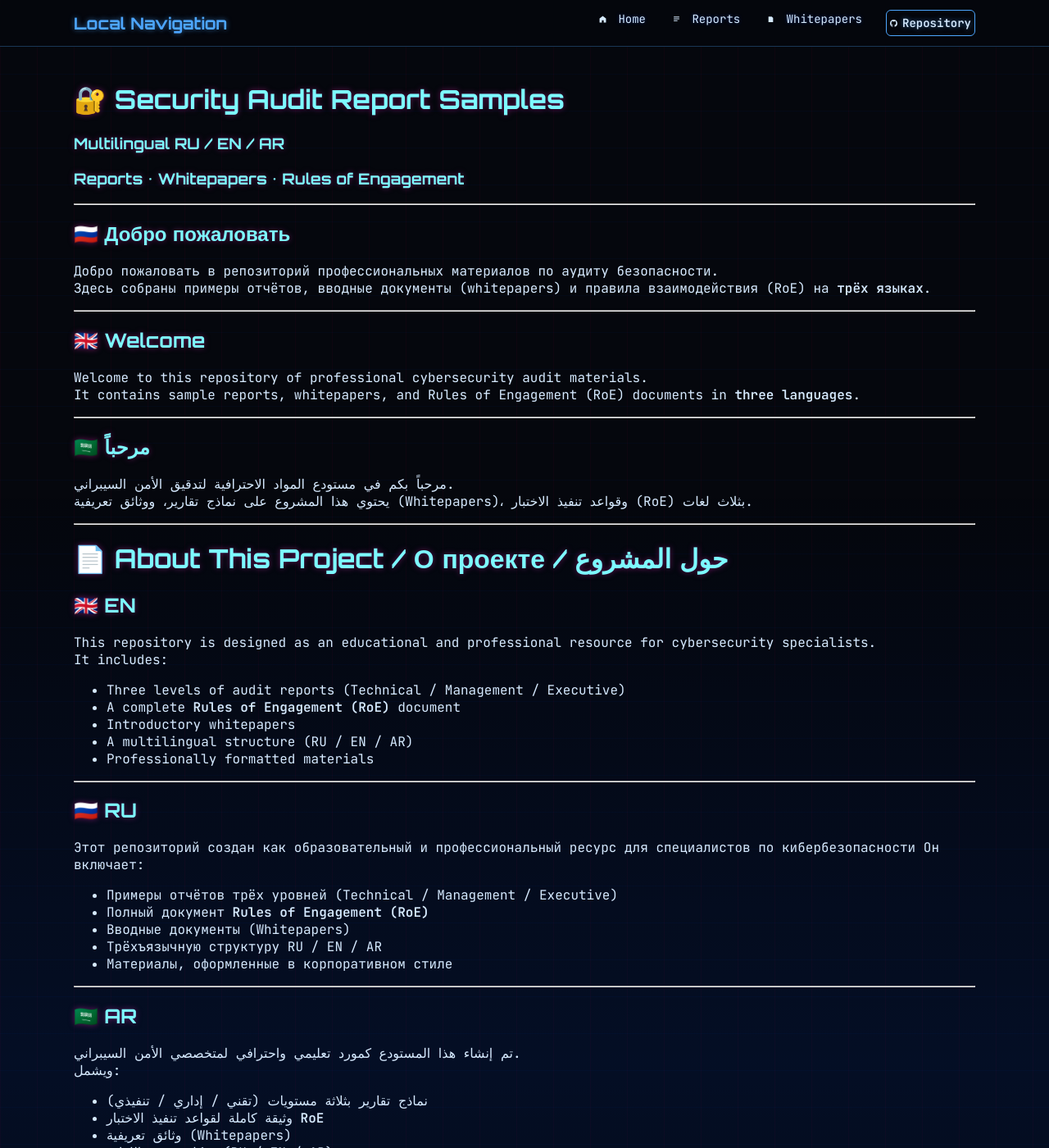
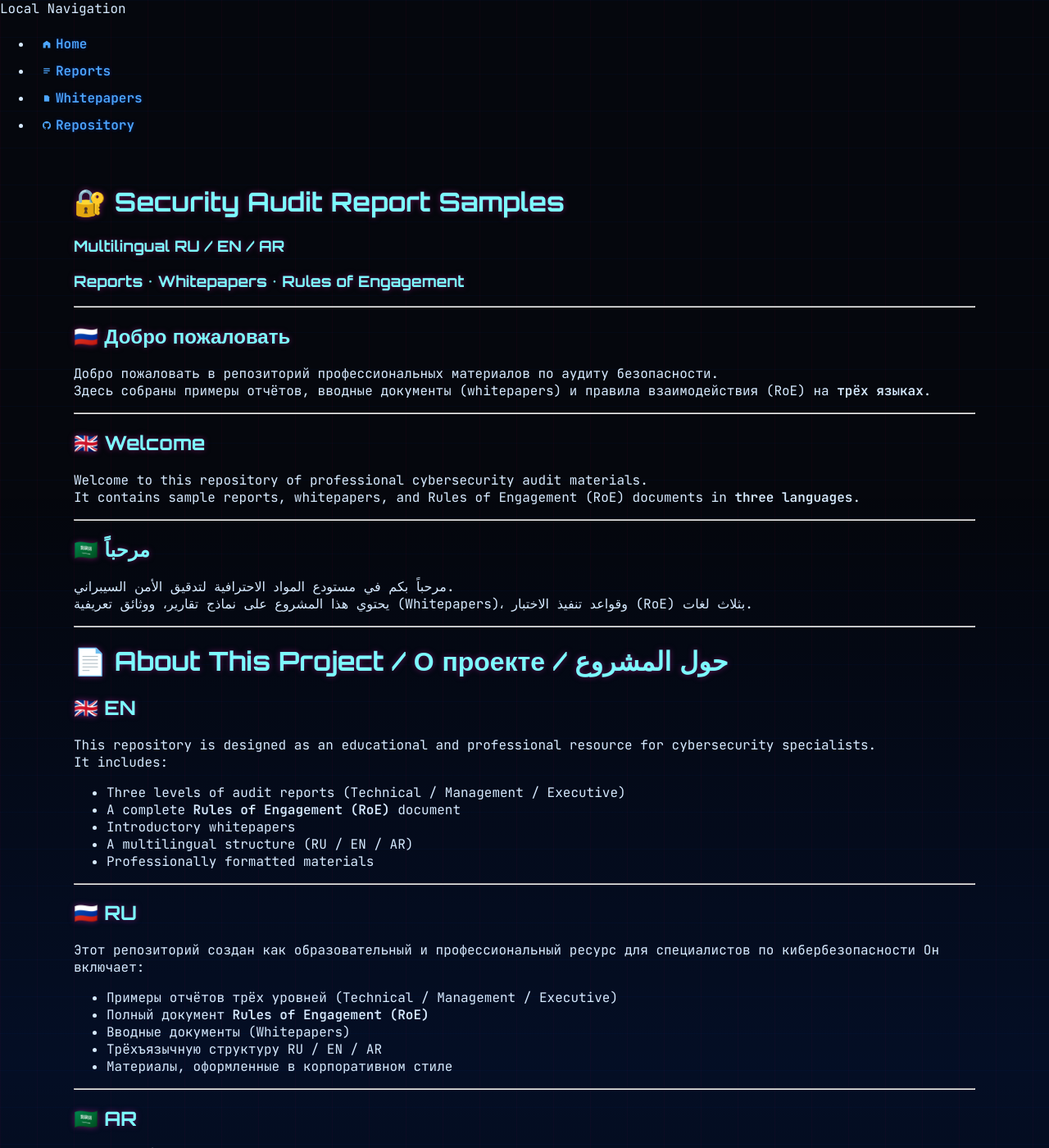
Before and after one commit to SergMorelli/SergMorelli-security-audit-report-samples, a Jekyll site: the page built from index.md, in a window 1280 px wide and 1400 px high. Shown: the whole window at 82% size. Built offline with Jekyll 4.4.1, drawn with Linux system fonts in a browser that asks for light colours; our own code applies the rules of GitHub Pages for plain Markdown files.

Commit message:
Update style.css

```diff
--- a/assets/css/style.css
+++ b/assets/css/style.css
@@ -139,111 +139,32 @@ footer a {
 
 /* === NAVIGATION BAR (DataDef Cyberpunk) === */
 
-.navbar {
-    position: fixed;
-    top: 0;
-    width: 100%;
-    background: rgba(5, 7, 13, 0.9);
-    border-bottom: 1px solid rgba(77, 166, 255, 0.3);
-    backdrop-filter: blur(6px);
-    z-index: 999;
-}
-
-.nav-container {
-    max-width: 1100px;
-    margin: 0 auto;
-    padding: 12px 20px;
-    display: flex;
-    justify-content: space-between;
+.nav-links a {
+    display: inline-flex;
     align-items: center;
-}
-
-.nav-logo {
-    font-family: "Orbitron", sans-serif;
-    font-size: 20px;
-    font-weight: 700;
+    gap: 6px;
+    padding: 6px 12px;
+    text-decoration: none;
     color: #4da6ff;
-    text-shadow: 0 0 6px rgba(77, 166, 255, 0.6);
-}
-
-.nav-links {
-    list-style: none;
-    display: flex;
-    gap: 25px;
-    margin: 0;
-    padding: 0;
-}
-
-.nav-links a {
-    color: #d6eaff;
-    text-decoration: none;
-    font-size: 14px;
-    transition: 0.2s;
-    padding: 6px 4px;
+    font-weight: 600;
+    transition: 0.25s ease;
 }
 
 .nav-links a:hover {
-    color: #ff4da6;
-    text-shadow: 0 0 6px rgba(255, 77, 166, 0.6);
-    border-bottom: 1px solid #ff4da6;
+    color: #fff;
+    text-shadow: 0 0 6px #4da6ff;
 }
 
-/* Отступ под фиксированную панель */
-.nav-spacer {
-    height: 60px;
-}
-.repo-link {
-    border: 1px solid #4da6ff;
-    padding: 6px 12px;
-    border-radius: 6px;
-    transition: 0.25s;
-}
-
-.repo-link:hover {
-    background: #4da6ff;
-    color: #000;
-    box-shadow: 0 0 12px #4da6ff;
-}
-
-/* GitHub Repo Button */
-.repo-link {
-    display: flex;
-    align-items: center;
-    gap: 6px;
-    padding: 6px 14px;
-    border: 1px solid #4da6ff;
-    border-radius: 6px;
-    color: #4da6ff;
-    font-weight: 600;
-    transition: 0.25s ease;
-    text-shadow: 0 0 6px rgba(77,166,255,0.6);
-}
-
-.repo-link:hover {
-    background: #4da6ff;
-    color: #000;
-    box-shadow: 0 0 12px #4da6ff, 0 0 24px #4da6ff;
-    transform: translateY(-2px);
-}
-
+.menu-icon,
 .github-icon {
-    width: 9px;
-    height: 9px;
+    width: 10px;
+    height: 10px;
+    flex-shrink: 0;
+    vertical-align: middle;
     transition: 0.25s ease;
 }
 
-
+.nav-links a:hover .menu-icon,
 .repo-link:hover .github-icon {
-    filter: drop-shadow(0 0 6px #000);
-}
-
-.menu-icon {
-    width: 9px;
-    height: 9px;
-    margin-right: 6px;
-    transition: 0.25s ease;
-}
-
-.nav-links a:hover .menu-icon {
     filter: drop-shadow(0 0 6px #4da6ff);
 }
```
